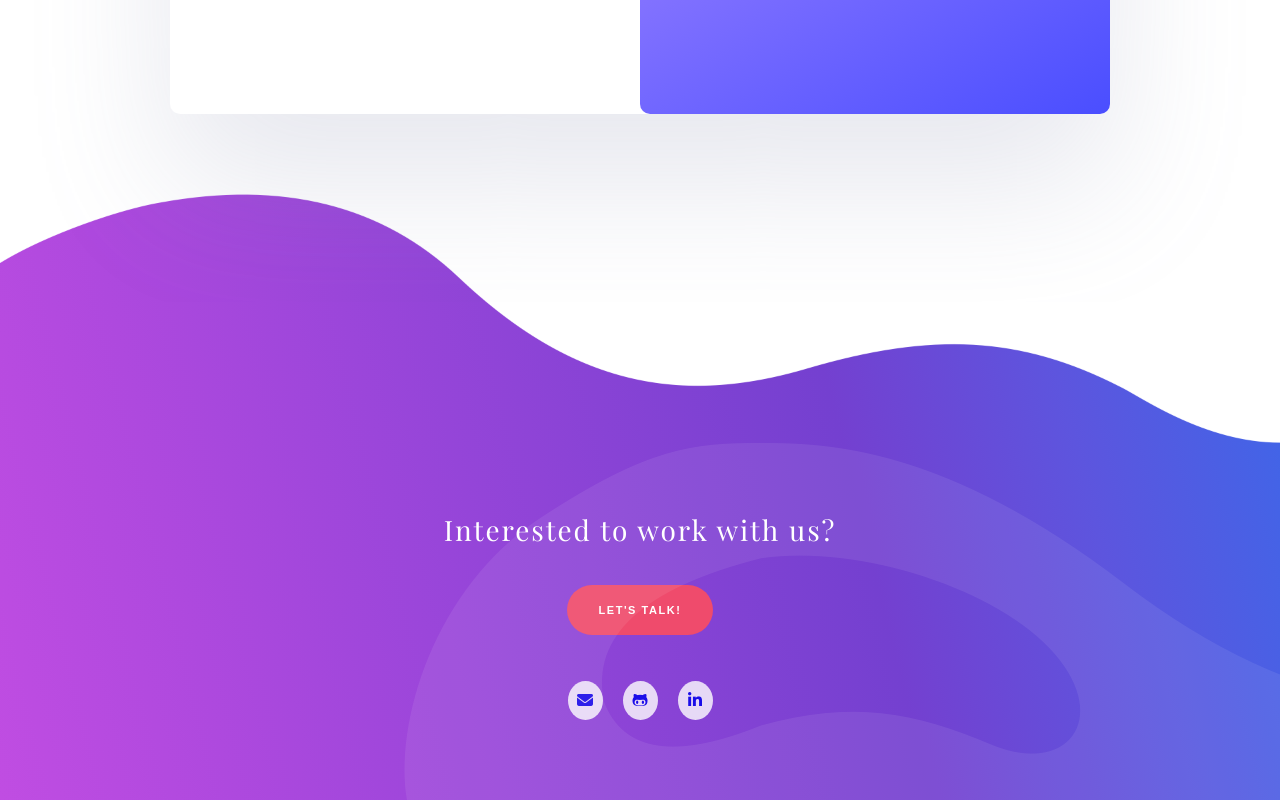
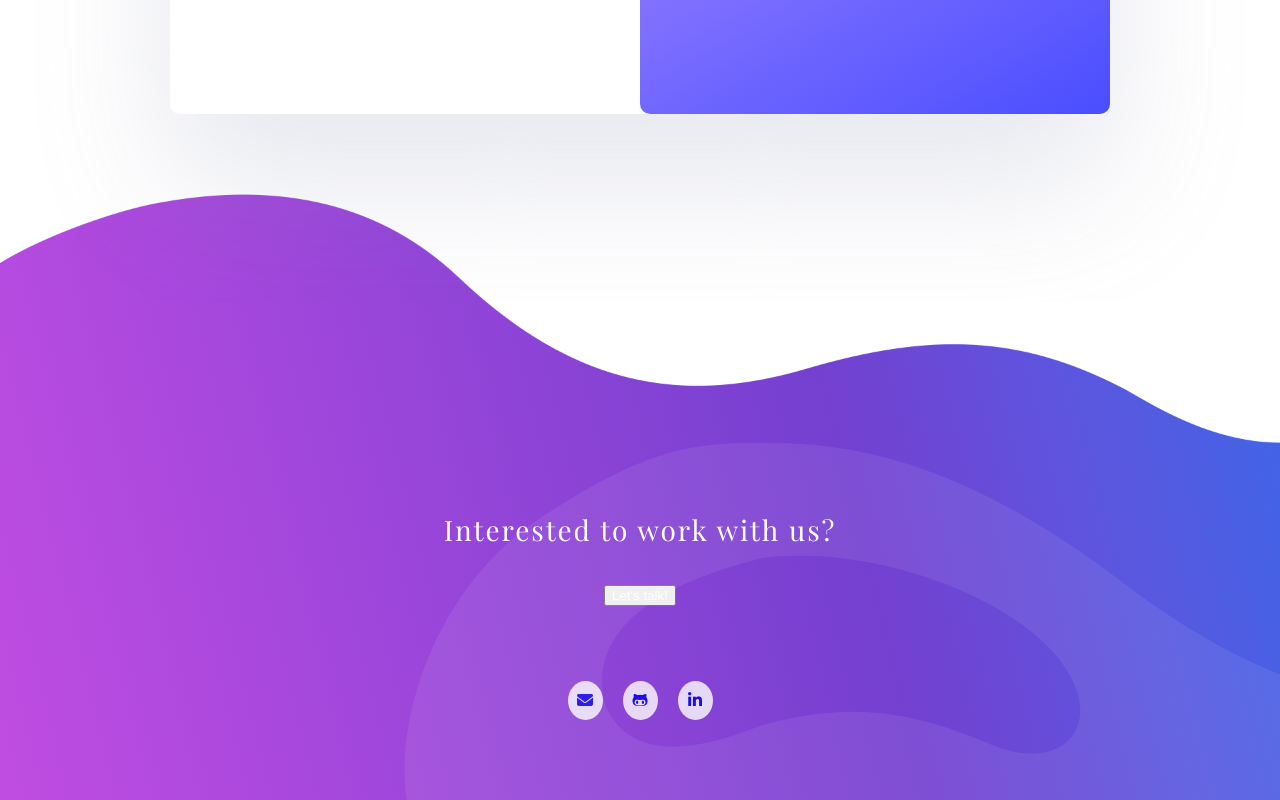
Before and after one commit to jael-VRR/newPortafolio, a React (Create React App) app: page / in a window 1280 px wide. Shown: the part 4345-5145 px from the top of the page. Built offline with nearby package versions, Linux system fonts and the light colour scheme.

Commit message:
modifying color button footer

```diff
--- a/src/components/BtnContactFooter.jsx
+++ b/src/components/BtnContactFooter.jsx
@@ -1,18 +1,17 @@
 import React from 'react';
-import { Button } from "react-bootstrap";
 import "../styles/btnFooter.css";
 
 function BtnContactFooter() {
     return (
         <div className="btn-footer">
-        <Button>
+        <button className="btn-final" >
           <a className="text-btn"
             href="https://drive.google.com/file/d/11azypBy1lPKw4ZzdWhGc793nOVDDImy2/view?usp=sharing"
             download="cv-jael-rr"
           >
             Let's talk!
           </a>
-        </Button>
+        </button>
       </div>
     )
 }
```
